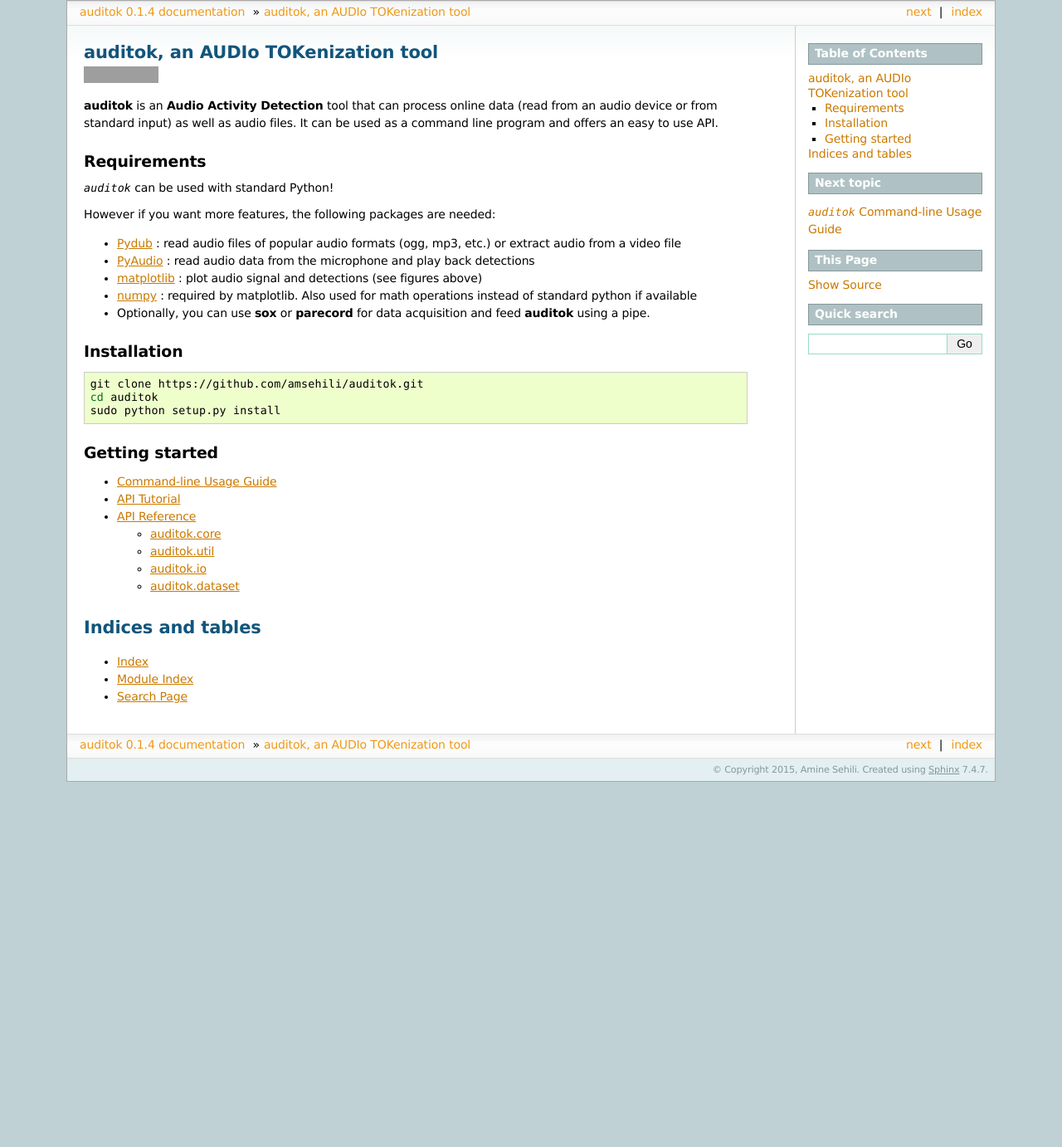
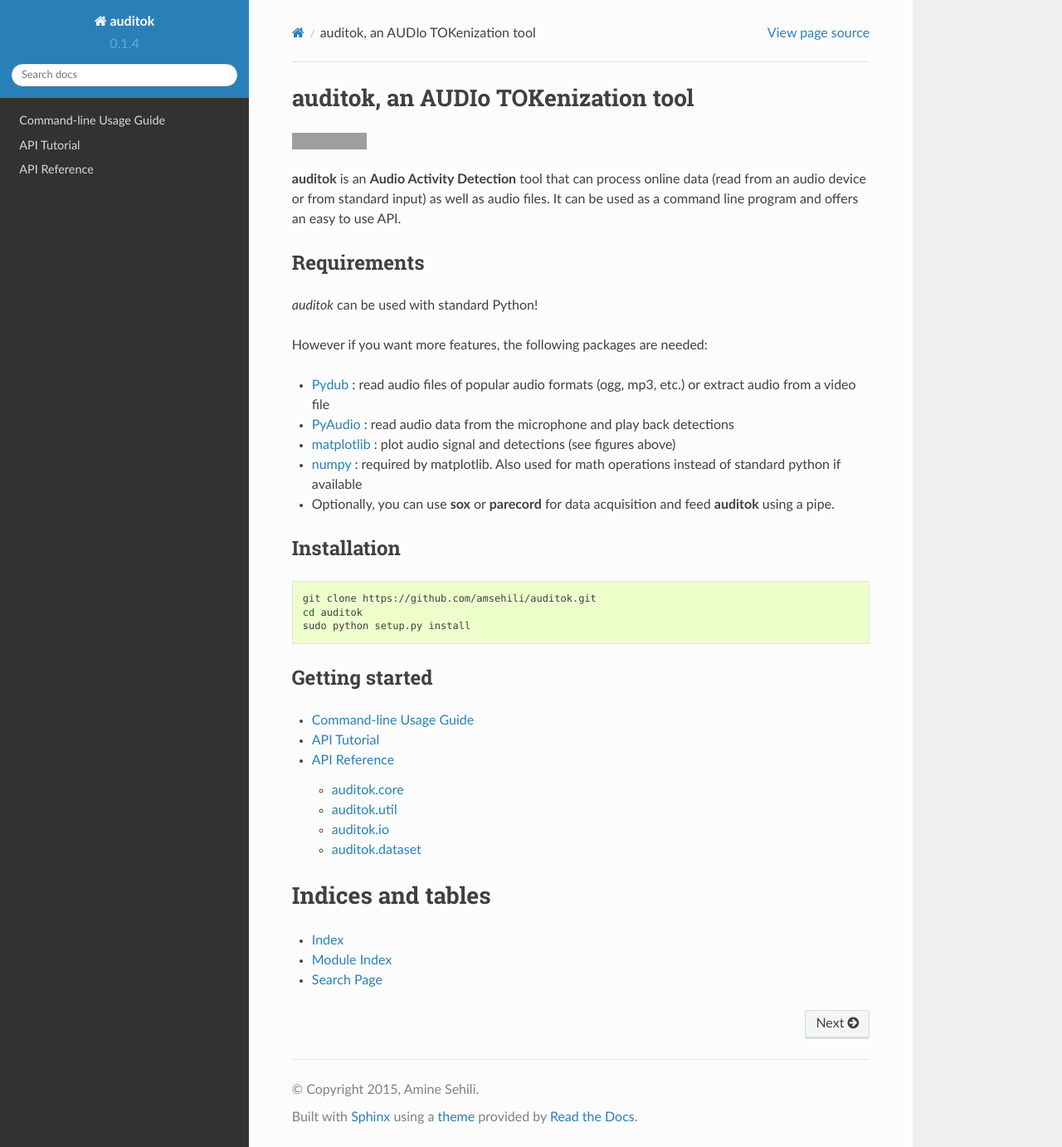
Before and after one commit to amsehili/auditok, a Sphinx documentation site: the page built from doc/index.rst, in a window 1280 px wide and 1382 px high. Shown: the whole window at 83% size. Built offline with Sphinx 7.4.7 and the Read the Docs theme 2.0.0, drawn with Linux system fonts in a browser that asks for light colours; grey boxes are pictures that could not be loaded.

Commit message:
doc update

```diff
--- a/doc/conf.py
+++ b/doc/conf.py
@@ -112,9 +112,9 @@ todo_include_todos = False
 
 # The theme to use for HTML and HTML Help pages.  See the documentation for
 # a list of builtin themes.
-html_theme = 'sphinxdoc'
+#html_theme = 'sphinxdoc'
 
-"""
+
 # on_rtd is whether we are on readthedocs.org
 import os
 on_rtd = os.environ.get('READTHEDOCS', None) == 'True'
@@ -123,7 +123,7 @@ if not on_rtd:  # only import and set the theme if we're building docs locally
     import sphinx_rtd_theme
     html_theme = 'sphinx_rtd_theme'
     html_theme_path = [sphinx_rtd_theme.get_html_theme_path()]
-"""
+
 # Theme options are theme-specific and customize the look and feel of a theme
 # further.  For a list of options available for each theme, see the
 # documentation.
```
